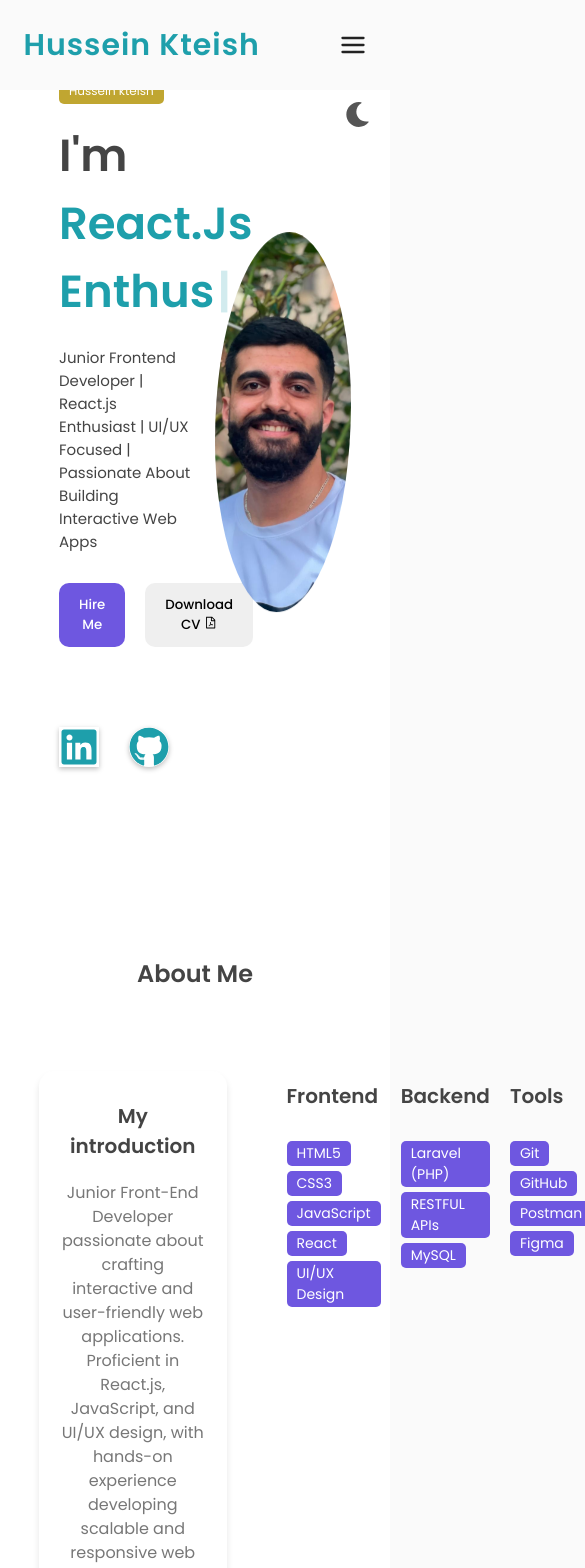
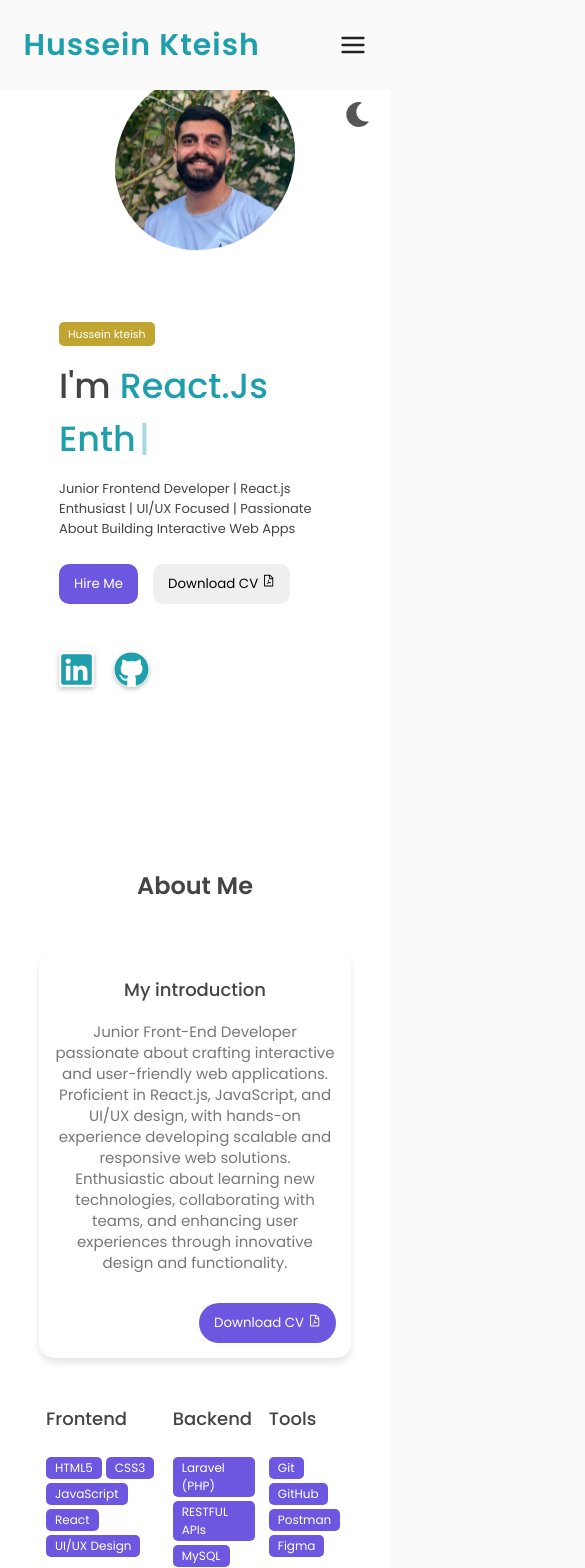
Before and after one commit to HseinKt/Portfolio, a React (Vite) app: page / in a window 390 px wide. Shown: the top 1568 px of the page, 585 px wide, since content can reach past the window. Built offline with nearby package versions, Linux system fonts and the light colour scheme.

Commit message:
Made all the project responsive

```diff
--- a/src/CSS/About.css
+++ b/src/CSS/About.css
@@ -73,3 +73,40 @@ h3 {
     padding: 2px 10px;
     border-radius: 5px;
 }
+
+@media only screen and (max-width: 990px) {
+    .top-header {
+        margin-bottom: 3em;
+    }
+    .row {
+        flex-direction: column;
+        gap: 40px;
+    }
+
+    .about-info {
+        padding-block: 25px 15px;
+        padding-inline: 15px;
+    }
+    h3 {
+        font-weight: 500;
+        font-size: 18px;
+    }
+    .about-info p{
+        line-height: 1.4;
+        font-size: 15px;
+    }
+
+    .skills-box {
+        margin: 7px;
+    }
+    .skills-header{
+        margin-bottom: 25px;
+    }
+    .skills-list{
+        gap: 4px;
+    }
+    .skills-list span{
+        font-size: 12px;
+        padding: 2px 9px;
+    }
+}
--- a/src/CSS/Experience.css
+++ b/src/CSS/Experience.css
@@ -41,3 +41,20 @@
     text-align: center;
     margin-bottom: 5px;
 }
+
+@media only screen and (max-width: 990px) {
+    .experience-container {
+        flex-direction: column;
+        flex-wrap: nowrap;
+        align-items: center;
+        gap: 10px;
+    }
+    .experience-box {
+        width: 80%;
+    }
+    .experience-box p {
+        line-height: 1.4;
+        font-size: 15px;
+        margin-bottom: 1px;
+    }
+}
--- a/src/CSS/Footer.css
+++ b/src/CSS/Footer.css
@@ -1,4 +1,3 @@
-/* Footer */
 footer {
     display: flex;
     flex-direction: column;
@@ -51,3 +50,31 @@ footer {
 .bottom-footer a{
     text-decoration: none;
 }
+
+@media only screen and (max-width: 990px){
+    footer {
+        row-gap: 25px;
+        padding-block: 30px 40px;
+    }
+    .top-footer p{
+        font-size: 24px;
+        font-weight: 500;
+    }
+    .middle-footer ul{
+        flex-wrap: wrap;
+    }
+    .middle-footer ul li{
+        margin-top: 5px;
+    }
+    .footer-social-icons{
+        gap: 20px;
+    }
+    .icon{
+        width: 35px;
+        height: 35px;
+    }
+    .bottom-footer{
+        font-size: 13px;
+        margin-top: 5px;
+    }
+}
--- a/src/CSS/Home.css
+++ b/src/CSS/Home.css
@@ -69,3 +69,44 @@
         border-radius: 45% 55% 45% 55%;
     }
 }
+
+@media only screen and (max-width: 990px){
+    .featured-text {
+        order: 2;
+        align-content: flex-start;
+        width: 100%;
+        min-height: 60vh;
+    }
+    .featured-text-card span{
+        padding: 4px 9px;
+        font-size: 11px;
+    }
+
+    .featured-image {
+        order: 1;
+        justify-content: center;
+        min-height: 150px;
+        width: 100%;
+        margin-top: 70px;
+    }
+    .featured-image img {
+        width: 180px;
+        height: 180px;
+    }
+    .featured-name {
+        font-size: 35px;
+        font-weight: 500;
+        margin-block: 14px;
+    }
+    .featured-text-info {
+        font-size: 13px;
+        margin-bottom: 25px;
+    }
+    .featured-text-btn {
+        gap: 15px;
+    }
+    .social_icons {
+        gap: 20px;
+        margin-top: 3em;
+    }
+}
--- a/src/CSS/Projects.css
+++ b/src/CSS/Projects.css
@@ -67,8 +67,23 @@
     text-align: center;
     margin-bottom: 5px;
 }
- .project-details a {
-    color: var(--first-color);
-    text-decoration: none;
-    transition: color 0.3s ease;
+
+@media only screen and (max-width: 990px){
+    .project-container {
+        flex-direction: column;
+        align-items: center;
+        flex-wrap: nowrap;
+        gap: 10px;
+    }
+    .project-box {
+        width: 80%;
+    }
+    .project-details {
+        margin-inline: 0.5em;
+        top: -35px;
+    }
+    .project-details p {
+        line-height: 1.4;
+        font-size: 15px;
+    }
 }
--- a/src/index.css
+++ b/src/index.css
@@ -127,3 +127,15 @@ body{
 .dark-mode-toggle:hover {
   color: #969393;
 }
+
+@media only screen and (max-width: 990px) {
+  .featured-box {
+    flex-direction: column;
+    height: 100%;
+    justify-content: center;
+  }
+  .btn{
+    font-weight: 100;
+    padding: 10px 15px;
+  }
+}
```
